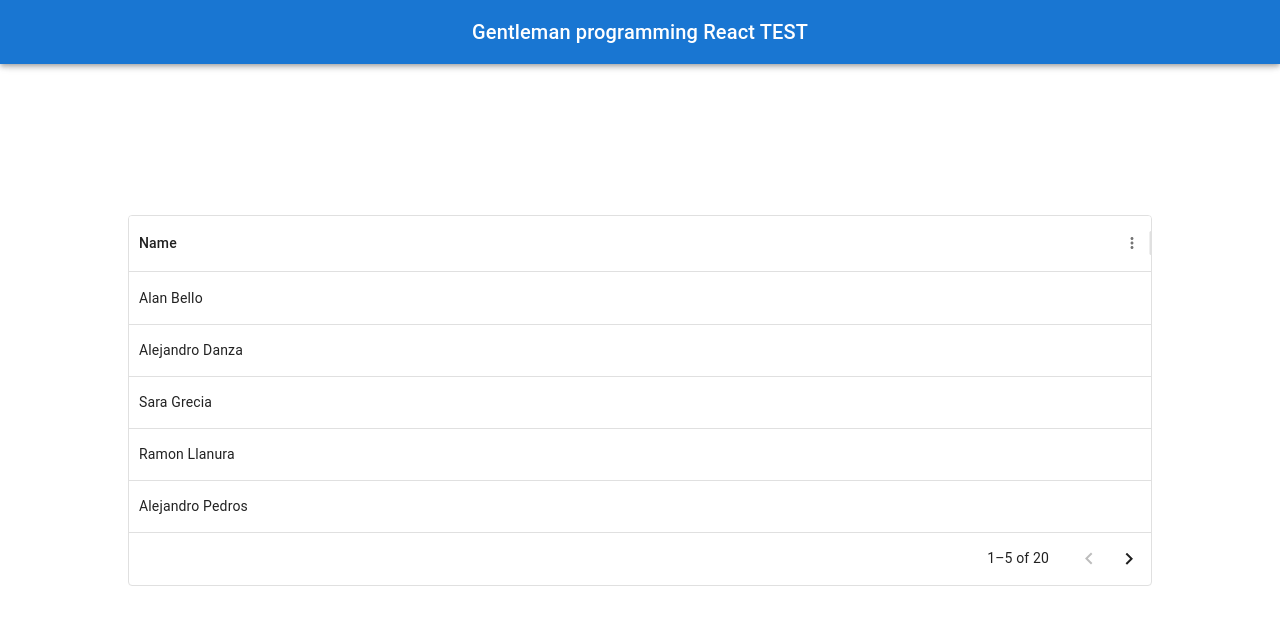
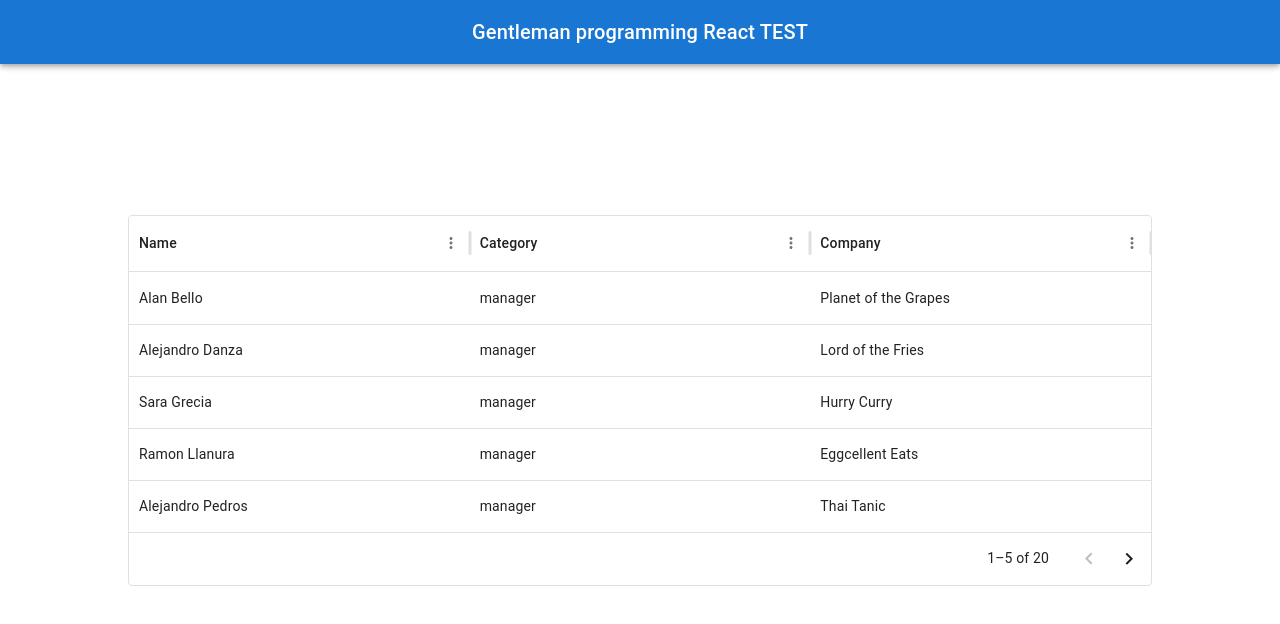
Before and after one commit to juang-10/gp-test, a React (Vite) app: page / in a window 1280 px wide. Shown: the top 624 px of the page. Built offline with nearby package versions, Linux system fonts and the light colour scheme.

Commit message:
refactor: Update Home page DataGrid columns

```diff
--- a/src/pages/Home/Home.tsx
+++ b/src/pages/Home/Home.tsx
@@ -1,6 +1,5 @@
 import { People } from '@/data';
 import { DataGrid, GridColDef } from '@mui/x-data-grid';
-
 
 const Home = () => {
   const pageSize = 5;
@@ -11,11 +10,22 @@ const Home = () => {
       flex: 1,
       minWidth: 150,
       editable: false,
+    },
+    {
+      field: 'category',
+      headerName: 'Category',
+      flex: 1,
+      editable: false,
+    },
+    {
+      field: 'company',
+      headerName: 'Company',
+      flex: 1,
+      editable: false,
     }
   ]
 
   return (
-    <div>
     <DataGrid
       rows={People}
       columns={columns}
@@ -30,8 +40,8 @@ const Home = () => {
           },
         },
       }}
+      getRowId={(row) => row.id}
     />
-    </div>
   )
 }
 export default Home
```
Lines whose indentation alone changed are shown as unchanged.
